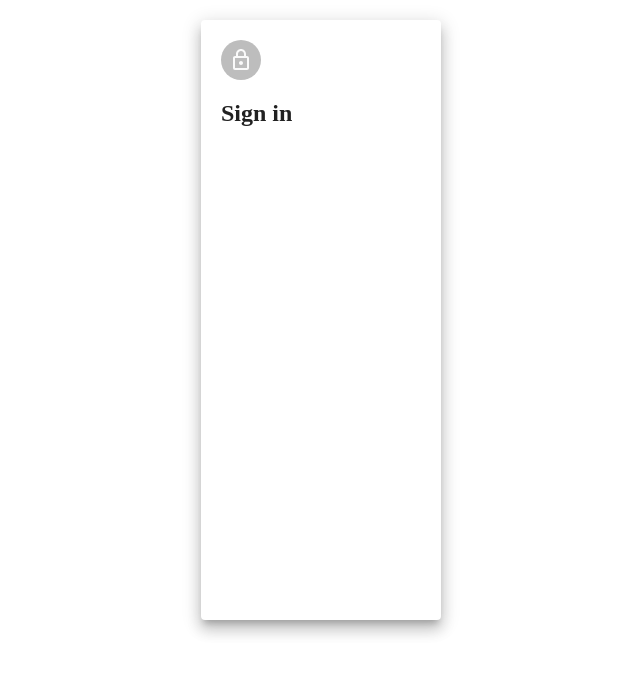
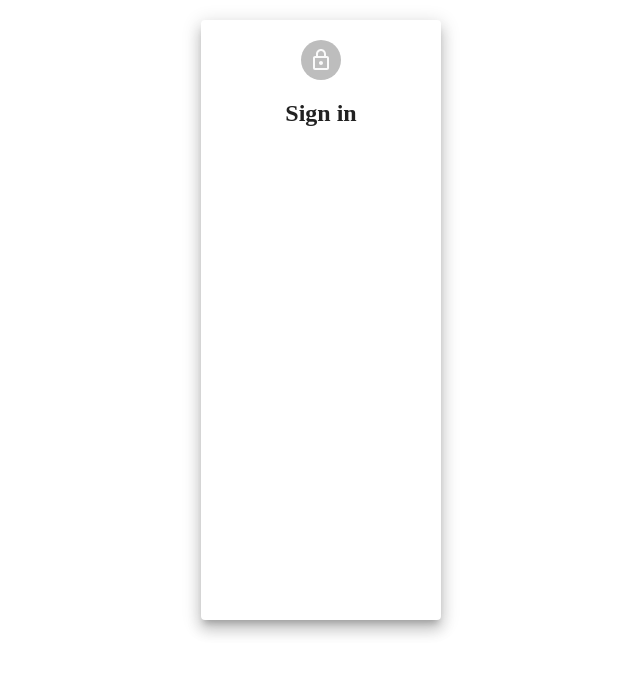
Before and after one commit to pluto123/login_form, a React (Create React App) app: page / in a window 1280 px wide. Shown: the top 674 px of the page, without its empty margins (319-959 px from the left). Built offline with nearby package versions, Linux system fonts and the light colour scheme.

Commit message:
物件置中

```diff
--- a/src/components/Login/index.js
+++ b/src/components/Login/index.js
@@ -9,7 +9,7 @@ const Login=()=>{
         margin: '20px auto'
     }
     return (
-        <Grid>
+        <Grid align='center'> {/* 將物件置中 */}
             <Paper
                 elevation={10} // 讓此組件隆起，產生陰影效果
                 style={paperStyle} // 設定 Paper 組件樣式
```
